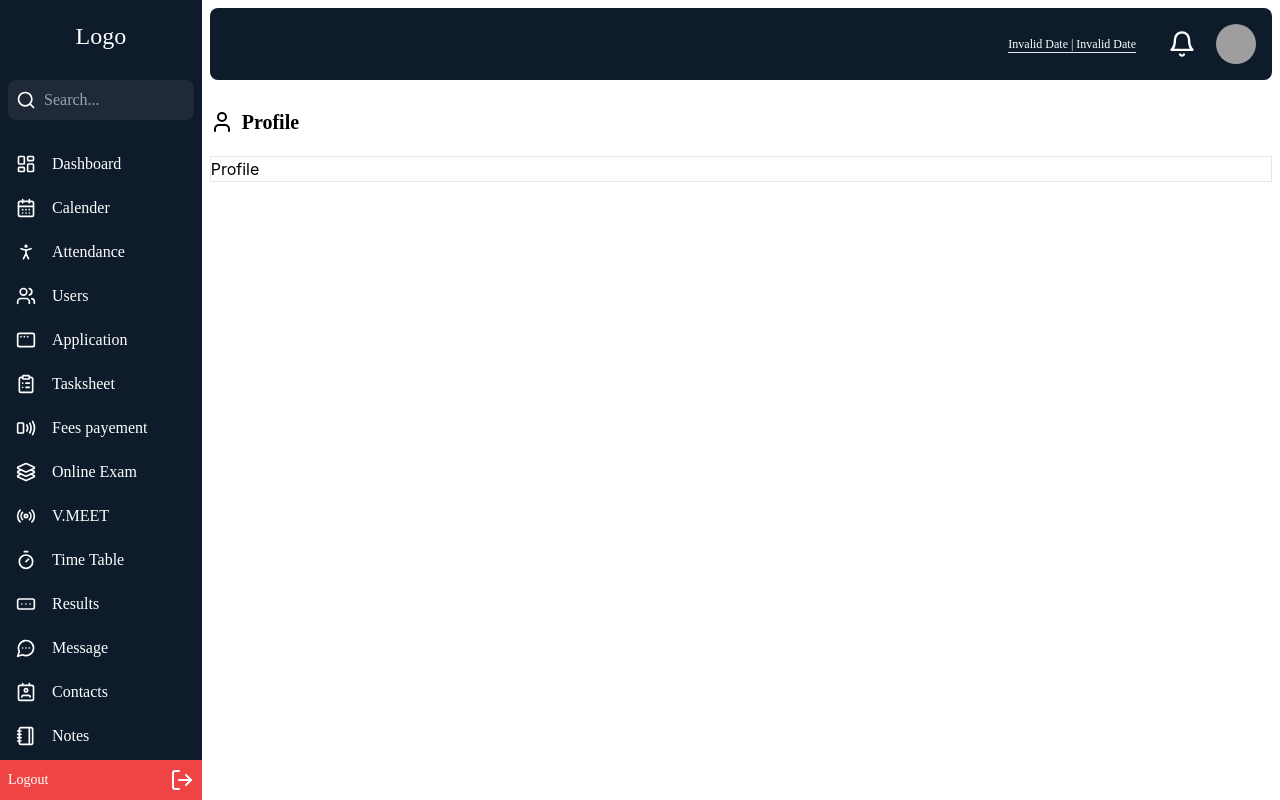
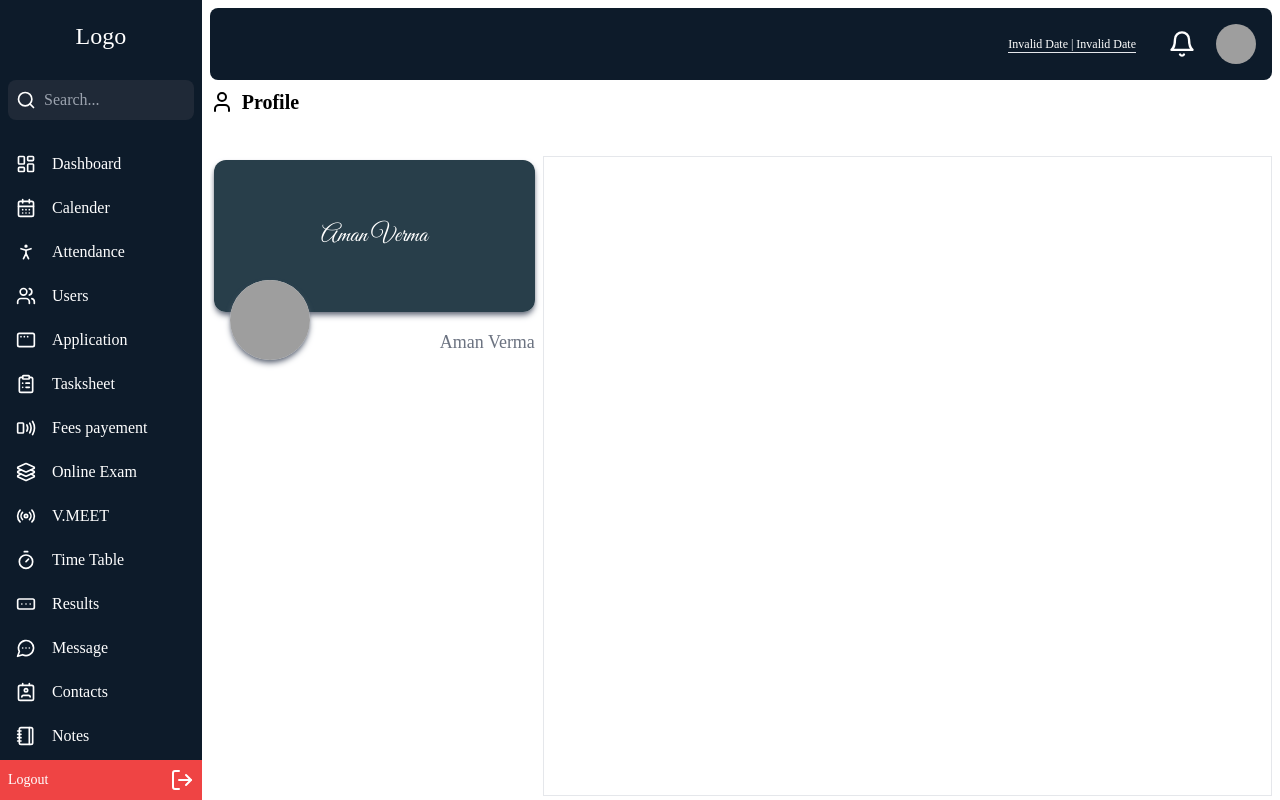
Before and after one commit to vermaman0312/MASA-Frontend, a React (Create React App) app: page /user/auth/profile in a window 1280 px wide. Built offline with nearby package versions, Linux system fonts and the light colour scheme; no server answers; sample sign-in values are in the browser's storage; grey boxes are pictures that could not be loaded.

Commit message:
updated code ...

```diff
--- a/public/index.html
+++ b/public/index.html
@@ -11,6 +11,10 @@
     />
     <link rel="apple-touch-icon" href="%PUBLIC_URL%/logo192.png" />
     <link rel="manifest" href="%PUBLIC_URL%/manifest.json" />
+    <link
+      rel="stylesheet"
+      href="https://fonts.googleapis.com/css2?family=Pacifico&family=Great+Vibes&family=Alex+Brush&display=swap"
+    />
     <title>Management and Strategic Automation System</title>
   </head>
   <body>
--- /dev/null
+++ b/src/components/custom-signature-name/custom-signature-name.component.tsx
@@ -0,0 +1,59 @@
+import { useRef, useState, useEffect } from "react";
+import html2canvas from "html2canvas";
+
+type props = {
+  userName?: string;
+};
+
+const CustomSignatureName = ({ userName }: props) => {
+  const signatureRef = useRef<HTMLDivElement>(null);
+  const [imageSrc, setImageSrc] = useState<string | null>(null);
+  const [fontFamily, setFontFamily] = useState("");
+
+  useEffect(() => {
+    const fonts = [
+      "Pacifico, cursive",
+      "Great Vibes, cursive",
+      "Alex Brush, cursive",
+    ];
+    const randomFont = fonts[Math.floor(Math.random() * fonts.length)];
+    setFontFamily(randomFont);
+  }, []);
+
+  const handleGenerateImage = async () => {
+    if (!signatureRef.current) {
+      console.error("Signature element is not available");
+      return;
+    }
+    const canvas = await html2canvas(signatureRef.current);
+    const imgData = canvas.toDataURL("image/png");
+    setImageSrc(imgData);
+  };
+
+  useEffect(() => {
+    handleGenerateImage();
+  }, []);
+
+  return (
+    <div
+      ref={signatureRef}
+      style={{
+        fontFamily: fontFamily,
+        fontSize: "24px",
+        padding: "10px",
+        display: "flex",
+        justifyContent: "center",
+        alignItems: "center",
+        width: "100%",
+        height: "100%",
+        backgroundColor: "#283e4a",
+        color: "#ffffff",
+      }}
+      className="rounded-xl select-none"
+    >
+      {userName}
+    </div>
+  );
+};
+
+export default CustomSignatureName;
--- a/src/layouts/private-layouts/private-profile-layout/page.common.layout.tsx
+++ /dev/null
@@ -1,8 +0,0 @@
-import { CustomLabel } from "../../../components/custom-label/custom-label.component";
-import { User } from "lucide-react";
-
-const PrivateProfilePageLayout = () => {
-  return <div>Profile</div>;
-};
-
-export default PrivateProfilePageLayout;
--- /dev/null
+++ b/src/layouts/private-layouts/private-profile-layout/page.layout.tsx
@@ -0,0 +1,33 @@
+import { CustomLabel } from "../../../components/custom-label/custom-label.component";
+import CustomSignatureName from "../../../components/custom-signature-name/custom-signature-name.component";
+
+const PrivateProfilePageLayout = () => {
+  return (
+    <div className="w-full h-full">
+      <div className="w-full h-full flex flex-col md:flex-row items-center justify-between gap-1">
+        <div className="h-full w-full md:w-[30rem]">
+          <div className="w-full h-[10rem] p-1">
+            <div className="w-full h-full bg-white rounded-xl shadow-md shadow-gray-500">
+              <CustomSignatureName userName="Aman Verma" />
+            </div>
+            <div className="w-[5rem] h-[5rem] bg-gray-200 rounded-full relative -top-8 left-[5%] shadow-md shadow-gray-500 z-50">
+              <img
+                className="w-full h-full rounded-full"
+                src="https://randomuser.me/api/portraits/men/1.jpg"
+                alt=""
+              />
+            </div>
+            <div className="w-full relative -top-16 flex items-center justify-end">
+              <CustomLabel className="font-display text-lg text-gray-500">
+                Aman Verma
+              </CustomLabel>
+            </div>
+          </div>
+        </div>
+        <div className="border h-full w-full"></div>
+      </div>
+    </div>
+  );
+};
+
+export default PrivateProfilePageLayout;
--- a/src/pages/private-pages/private-auth-profile-page/page.tsx
+++ b/src/pages/private-pages/private-auth-profile-page/page.tsx
@@ -1,20 +1,21 @@
 import CustomSideBar from "../../../components/custom-side-bar/custom-sidebar.component";
-import PrivateProfilePageLayout from "../../../layouts/private-layouts/private-profile-layout/page.common.layout";
+import PrivateProfilePageLayout from "../../../layouts/private-layouts/private-profile-layout/page.layout";
 import { User } from "lucide-react";
 import { CustomLabel } from "../../../components/custom-label/custom-label.component";
 
 const PrivateAuthProfilePage = () => {
   return (
-    <CustomSideBar>
-      <div className="flex items-center justify-between">
+    <CustomSideBar
+      headerChildren={
         <div className="flex items-center gap-2">
           <User />
           <CustomLabel className="text-xl font-display font-bold">
             Profile
           </CustomLabel>
         </div>
-      </div>
-      <div className="border w-full h-full mt-5">
+      }
+    >
+      <div className="w-full mt-5" style={{ height: "calc(100vh - 160px)" }}>
         <PrivateProfilePageLayout />
       </div>
     </CustomSideBar>
```
